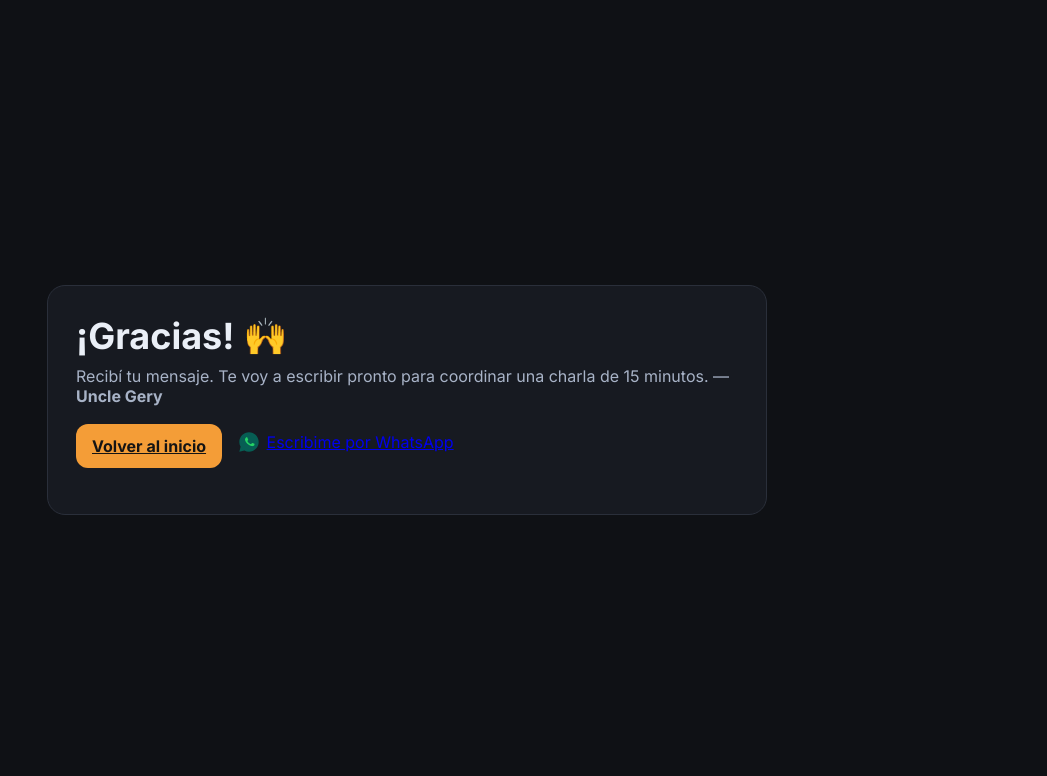
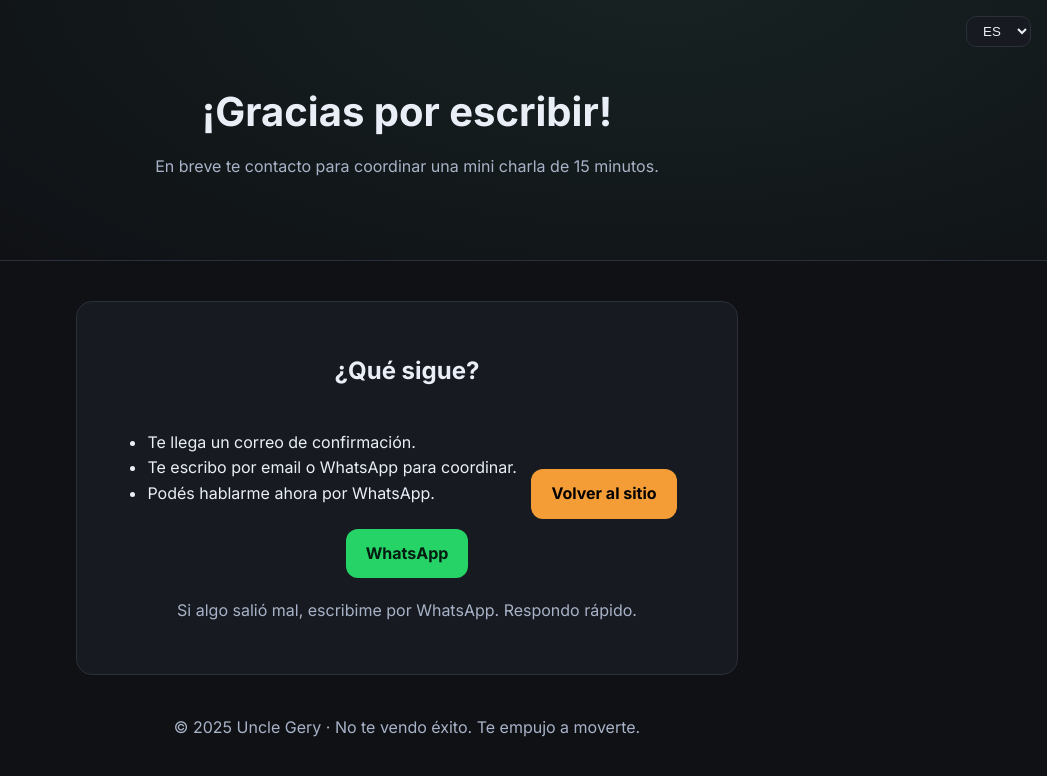
Before and after one commit to gerchow77/uncle-gery-landing, a plain HTML site: page gracias.html in a window 1280 px wide. Shown: the whole page, without its empty margins (233-1280 px from the left). Drawn offline with Linux system fonts and the light colour scheme.

Commit message:
Add files via upload

```diff
--- a/gracias.html
+++ b/gracias.html
@@ -3,34 +3,84 @@
 <head>
   <meta charset="utf-8" />
   <meta name="viewport" content="width=device-width, initial-scale=1" />
-  <title>¡Gracias! — Uncle Gery</title>
-  <meta name="robots" content="noindex" />
-  <link rel="preconnect" href="https://fonts.googleapis.com">
-  <link rel="preconnect" href="https://fonts.gstatic.com" crossorigin>
-  <link href="https://fonts.googleapis.com/css2?family=Inter:wght@400;600;700&display=swap" rel="stylesheet">
+  <title>Gracias — Uncle Gery</title>
+  <meta name="description" content="Gracias por escribir a Uncle Gery. En breve te contacto para coordinar una charla de 15 minutos." />
+  <meta property="og:title" content="Gracias — Uncle Gery" />
+  <meta property="og:description" content="No te vendo éxito. Te empujo a moverte." />
+  <meta property="og:type" content="website" />
+  <meta property="og:image" content="https://unclegery.com/og-image.jpg" />
+  <link rel="icon" href="/favicon.ico" />
+  <link href="https://fonts.googleapis.com/css2?family=Inter:wght@400;600;700&display=swap" rel="stylesheet" />
   <style>
-    :root{--bg:#0f1115;--ink:#EAEFF7;--muted:#A8B3C7;--card:#171A21;--brand:#F49D37;--line:#2A2F3A}
-    *{box-sizing:border-box;margin:0;padding:0}
-    body{font-family:Inter,system-ui,-apple-system,Segoe UI,Roboto,Ubuntu,'Helvetica Neue',Arial,sans-serif;background:var(--bg);color:var(--ink);display:grid;min-height:100vh;place-items:center}
-    .card{background:var(--card);border:1px solid var(--line);border-radius:18px;padding:28px;max-width:720px;margin:24px}
-    h1{font-size:36px;margin-bottom:8px}
-    p{color:var(--muted);margin:8px 0 18px}
-    .btn{display:inline-block;padding:12px 16px;border-radius:12px;background:var(--brand);color:#141414;font-weight:700}
-    .wa{display:inline-flex;align-items:center;gap:8px;margin-left:12px}
-    .wa svg{width:20px;height:20px}
+    body{font-family:Inter,sans-serif;background:#0f1115;color:#EAEFF7;line-height:1.6;margin:0;padding:0;text-align:center}
+    header{padding:60px 20px;border-bottom:1px solid #2A2F3A;background:radial-gradient(900px 420px at 70% -10%, rgba(124,242,200,.08), transparent)}
+    h1{font-size:40px;margin:20px 0 10px}
+    p{color:#A8B3C7;margin:0 0 20px}
+    .card{background:#171A21;border:1px solid #2A2F3A;border-radius:16px;padding:30px;max-width:600px;margin:40px auto}
+    .btn{display:inline-block;background:#F49D37;color:#000;padding:12px 20px;border-radius:12px;margin:10px;text-decoration:none;font-weight:700}
+    .wa{display:inline-flex;align-items:center;gap:10px;background:#25D366;color:#051b11;padding:12px 20px;border-radius:12px;text-decoration:none;font-weight:700}
+    footer{color:#A8B3C7;margin:40px 0}
+    select{position:fixed;top:16px;right:16px;padding:6px 12px;background:#171A21;color:#EAEFF7;border:1px solid #2A2F3A;border-radius:10px}
   </style>
 </head>
 <body>
-  <main class="card">
-    <h1>¡Gracias! 🙌</h1>
-    <p>Recibí tu mensaje. Te voy a escribir pronto para coordinar una charla de 15 minutos. — <strong>Uncle Gery</strong></p>
-    <p>
-      <a class="btn" href="/">Volver al inicio</a>
-      <a class="wa" href="https://wa.me/972522563659?text=Hola%20Uncle%20Gery%2C%20te%20mand%C3%A9%20el%20formulario" target="_blank" rel="noopener" aria-label="WhatsApp">
-        <svg viewBox="0 0 32 32" aria-hidden="true" focusable="false"><title>WhatsApp</title><path fill="#075E54" d="M16 .5C7.44.5.5 7.44.5 16c0 2.74.71 5.32 2.07 7.63L.5 31.5l8.12-2.02A15.4 15.4 0 0 0 16 31.5C24.56 31.5 31.5 24.56 31.5 16S24.56.5 16 .5z"/><path fill="#25D366" d="M24.26 18.77c-.38-.2-2.24-1.1-2.59-1.23-.35-.13-.6-.2-.86.2-.25.38-.98 1.23-1.2 1.48-.22.25-.44.28-.82.1-.38-.2-1.62-.6-3.08-1.9-1.14-1.01-1.9-2.26-2.13-2.63-.22-.38-.02-.58.17-.77.17-.17.38-.44.57-.66.2-.22.25-.38.38-.63.13-.25.07-.47-.03-.66-.1-.2-.86-2.07-1.18-2.83-.31-.74-.63-.64-.86-.66h-.73c-.25 0-.66.1-1 .47-.35.38-1.31 1.28-1.31 3.12 0 1.83 1.34 3.6 1.53 3.85.19.25 2.63 4.01 6.37 5.63.89.38 1.6.6 2.15.77.9.29 1.72.25 2.37.15.72-.11 2.24-.91 2.56-1.78.32-.86.32-1.6.22-1.77-.09-.17-.35-.27-.73-.47z"/></svg>
-        Escribime por WhatsApp
-      </a>
-    </p>
+  <select id="lang-select">
+    <option value="es">ES</option>
+    <option value="en">EN</option>
+    <option value="pt">PT</option>
+  </select>
+
+  <header>
+    <h1 id="title">¡Gracias por escribir!</h1>
+    <p id="lead">En breve te contacto para coordinar una mini charla de 15 minutos.</p>
+  </header>
+
+  <main>
+    <div class="card">
+      <h2 id="whatnext">¿Qué sigue?</h2>
+      <ul id="steps" style="text-align:left;display:inline-block;text-align:left;margin:20px auto;padding-left:20px"></ul>
+      <a id="homeBtn" class="btn" href="/">Volver al sitio</a>
+      <a id="waBtn" class="wa" href="https://wa.me/972522563659?text=Hola%20Uncle%20Gery%2C%20vengo%20de%20la%20landing%20y%20quiero%20coordinar%20una%20charla" target="_blank">WhatsApp</a>
+      <p id="footnote" style="margin-top:20px"></p>
+    </div>
   </main>
+
+  <footer>
+    <p>© <span id="y"></span> Uncle Gery · <span id="claim">No te vendo éxito. Te empujo a moverte.</span></p>
+  </footer>
+
+  <script>
+    const D = {
+      es:{title:"¡Gracias por escribir!",lead:"En breve te contacto para coordinar una mini charla de 15 minutos.",whatnext:"¿Qué sigue?",steps:["Te llega un correo de confirmación.","Te escribo por email o WhatsApp para coordinar.","Podés hablarme ahora por WhatsApp."],homeBtn:"Volver al sitio",footnote:"Si algo salió mal, escribime por WhatsApp. Respondo rápido.",claim:"No te vendo éxito. Te empujo a moverte."},
+      en:{title:"Thanks for reaching out!",lead:"I’ll contact you shortly to schedule a 15‑minute chat.",whatnext:"What’s next?",steps:["You'll get a confirmation email.","I'll reach out via email or WhatsApp.","You can message me now on WhatsApp."],homeBtn:"Back to site",footnote:"If something went wrong, ping me on WhatsApp.",claim:"I don’t sell you success. I push you to move."},
+      pt:{title:"Obrigado pela mensagem!",lead:"Em breve entro em contato para marcar um papo de 15 minutos.",whatnext:"E agora?",steps:["Você vai receber um e‑mail de confirmação.","Eu retorno por e‑mail ou WhatsApp.","Pode me chamar no WhatsApp agora."],homeBtn:"Voltar ao site",footnote:"Se algo deu errado, me chama no WhatsApp.",claim:"Não te vendo sucesso. Te empurro para agir."}
+    };
+
+    function applyLang(lang){
+      const t=D[lang]||D.es;
+      document.getElementById('title').textContent=t.title;
+      document.getElementById('lead').textContent=t.lead;
+      document.getElementById('whatnext').textContent=t.whatnext;
+      document.getElementById('steps').innerHTML=t.steps.map(s=>`<li>${s}</li>`).join('');
+      document.getElementById('homeBtn').textContent=t.homeBtn;
+      document.getElementById('footnote').textContent=t.footnote;
+      document.getElementById('claim').textContent=t.claim;
+      document.getElementById('lang-select').value=lang;
+      document.documentElement.lang=lang;
+    }
+
+    (function init(){
+      const params=new URLSearchParams(location.search);
+      let lang=params.get('lang')||localStorage.getItem('lang')||'es';
+      if(!['es','en','pt'].includes(lang)) lang='es';
+      applyLang(lang);
+      document.getElementById('lang-select').addEventListener('change',e=>{
+        const newLang=e.target.value;localStorage.setItem('lang',newLang);
+        const url=new URL(location.href);url.searchParams.set('lang',newLang);
+        history.replaceState({},'',url);applyLang(newLang);
+      });
+      document.getElementById('y').textContent=new Date().getFullYear();
+    })();
+  </script>
 </body>
 </html>
```
